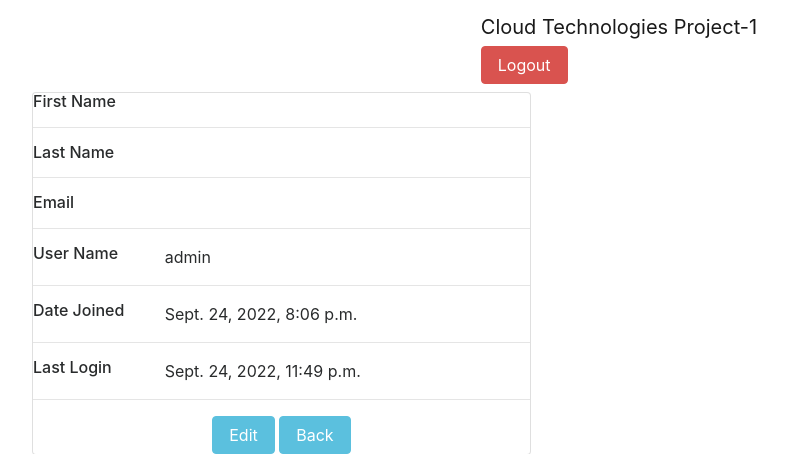
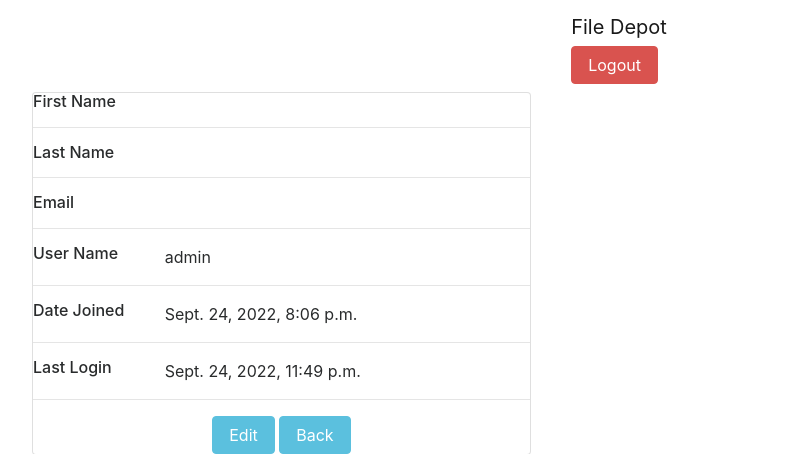
Before and after one commit to TPriyanka22/CMPE281_P1, a Django app: page /account_detail/ in a window 1280 px wide. Shown: the top 454 px of the page, without its empty margins (13-800 px from the left). Run offline with Django 4.2, Linux system fonts and the light colour scheme; a user stored in the database is signed in; some libraries are stand-ins or nearby versions.

Commit message:
Rename project to File Depot

```diff
--- a/backend/fileUpload/templates/s3objects/account.html
+++ b/backend/fileUpload/templates/s3objects/account.html
@@ -32,7 +32,7 @@
                             <h6 class="mb-0">Email</h6>
                         </div>
                         <div class="col-sm-9 text-secondary">
-                            {{ user.email}}
+                            {{ user.first_name }}
                         </div>
                     </div>
                     <hr>
--- a/backend/fileUpload/templates/s3objects/base.html
+++ b/backend/fileUpload/templates/s3objects/base.html
@@ -15,7 +15,7 @@
 
     <nav class="navbar navbar-light bg-light">
         <div class="container-fluid">
-            <a class="navbar-brand" href="/">Cloud Technologies Project-1</a>
+            <a class="navbar-brand" href="/">File Depot</a>
             {% if user.is_authenticated %}
                 <div class="pull-right">
                     <ul class="nav navbar-nav">
```
